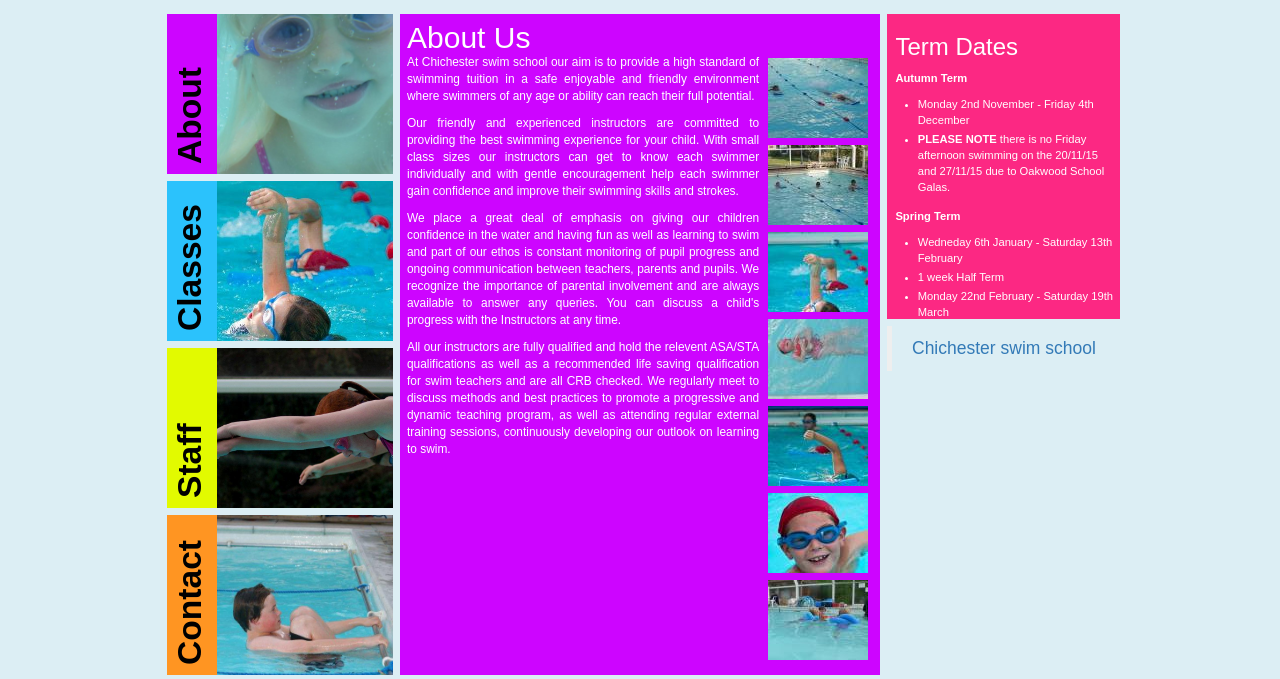
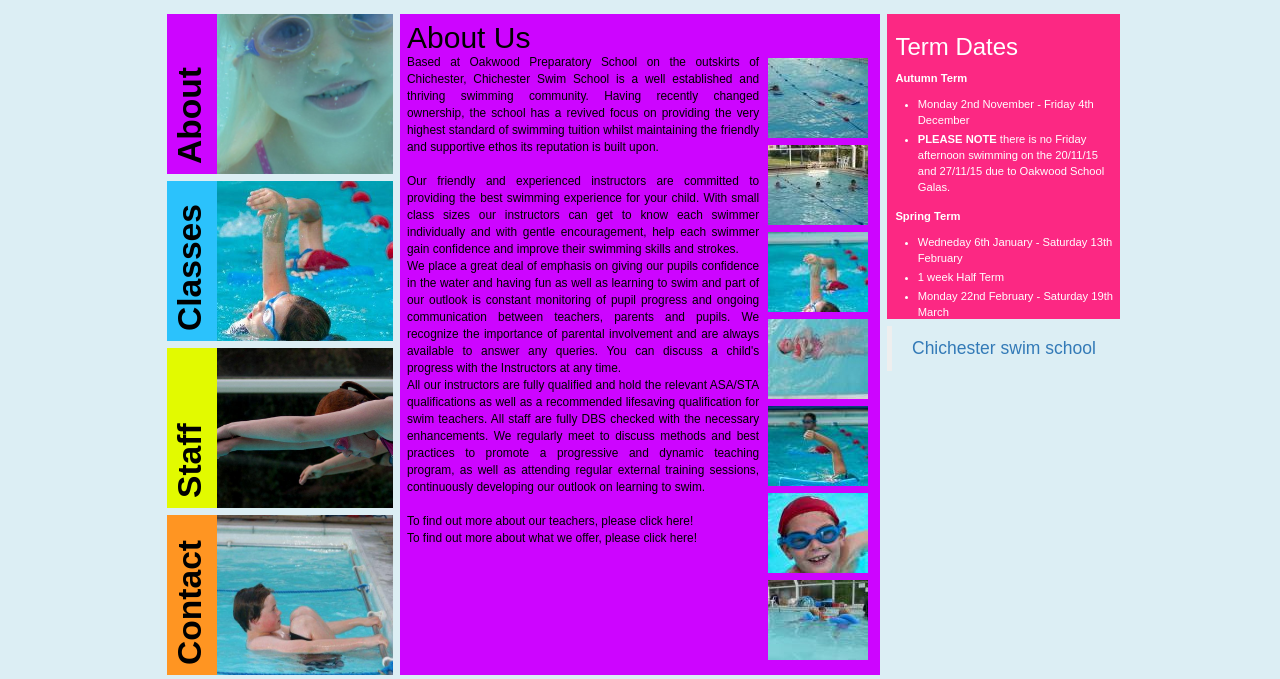
Before and after one commit to c-reed/CSS, a plain HTML site: page about/index.html in a window 1280 px wide. Shown: the part 121-800 px from the top of the page. Drawn offline with nearby package versions, Linux system fonts and the light colour scheme; a web font is replaced by a local one.

Commit message:
About Text
Update about text
changed text color

```diff
--- a/about/index.html
+++ b/about/index.html
@@ -94,13 +94,14 @@
                 <div class="container col-12">
                     <h2>About Us</h2>
                     <div class="mid-about-text col-9">
-                        <p>At Chichester swim school our aim is to provide a high standard of swimming tuition in a safe enjoyable and friendly environment where swimmers of any age or ability can reach their full potential.</p>
-
-                        <p>Our friendly and experienced instructors are committed to providing the best swimming experience for your child. With small class sizes our instructors can get to know each swimmer individually and with gentle encouragement help each swimmer gain confidence and improve their swimming skills and strokes.</p>
-
-                        <p>We place a great deal of emphasis on giving our children confidence in the water and having fun as well as learning to swim and part of our ethos is constant monitoring of pupil progress and ongoing communication between teachers, parents and pupils. We recognize the importance of parental involvement and are always available to answer any queries. You can discuss a child's progress with the Instructors at any time.</p>
-
-                        <p>All our instructors are fully qualified and hold the relevent ASA/STA qualifications as well as a recommended life saving qualification for swim teachers and are all CRB checked. We regularly meet to discuss methods and best practices to promote a progressive and dynamic teaching program, as well as attending regular external training sessions, continuously developing our outlook on learning to swim.</p>
+                        <p>Based at Oakwood Preparatory School on the outskirts of Chichester, Chichester Swim School is a well established and thriving swimming community. Having recently changed ownership, the school has a revived focus on providing the very highest standard of swimming tuition whilst maintaining the friendly and supportive ethos its reputation is built upon.<br />
+<br />
+Our friendly and experienced instructors are committed to providing the best swimming experience for your child. With small class sizes our instructors can get to know each swimmer individually and with gentle encouragement, help each swimmer gain confidence and improve their swimming skills and strokes.<br />
+We place a great deal of emphasis on giving our pupils confidence in the water and having fun as well as learning to swim and part of our outlook is constant monitoring of pupil progress and ongoing communication between teachers, parents and pupils. We recognize the importance of parental involvement and are always available to answer any queries. You can discuss a child's progress with the Instructors at any time.<br />
+All our instructors are fully qualified and hold the relevant ASA/STA qualifications as well as a recommended lifesaving qualification for swim teachers. All staff are fully DBS checked with the necessary enhancements. We regularly meet to discuss methods and best practices to promote a progressive and dynamic teaching program, as well as attending regular external training sessions, continuously developing our outlook on learning to swim.<br />
+<br />
+To find out more about our teachers, please <a href="../staff/">click here!</a><br />
+To find out more about what we offer, please <a href="../classes/">click here!</a></p>
                     </div>
                     <div class="mid-about-pics col-3">
                         <img src="../img/photos/thumbs/aboutpic1.jpg" alt="Swimming lesson at Chichester Swim School" onclick="TINY.box.show({image:'../img/photos/aboutpic1.jpg',boxid:'frameless',animate:true})" />                      <img src="../img/photos/thumbs/aboutpic2.jpg" onclick="TINY.box.show({image:'../img/photos/aboutpic2.jpg',boxid:'frameless',animate:true})" />
--- a/main.css
+++ b/main.css
@@ -163,8 +163,11 @@ html, body {
 
 }
 .mid-about > .container {
-    color: #ffffff;
+    color: #000000;
     padding: 0.5em 0.25em 0.25em 0.5em;
+}
+.mid-about a {
+    color: #000;
 }
 .mid-about h2 {
     margin: 0em;
```
